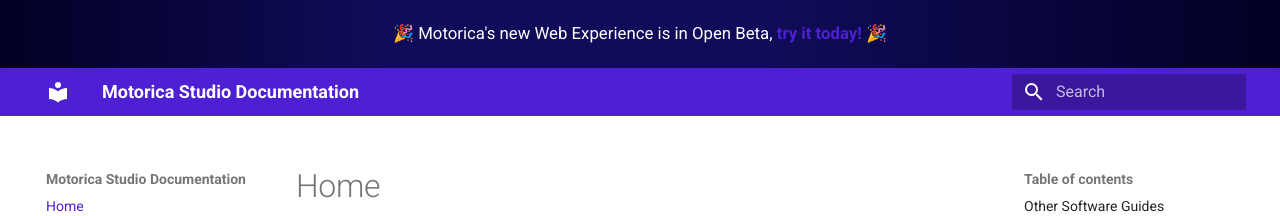
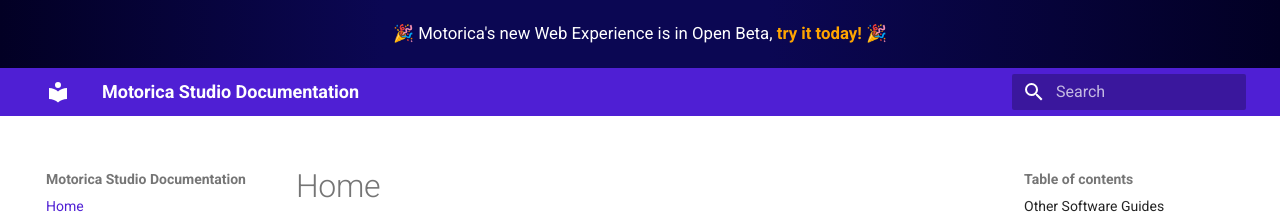
Before and after one commit to MotoricaAI/MoStudioDocs, an MkDocs documentation site: the page built from docs/index.md, in a window 1280 px wide. Shown: the top 216 px of the page. Built offline with MkDocs 1.6.1 and Material for MkDocs 9.7.7, drawn with Linux system fonts in a browser that asks for light colours.

Commit message:
Update announcement CSS

```diff
--- a/docs/stylesheets/extra.css
+++ b/docs/stylesheets/extra.css
@@ -6,5 +6,20 @@
 
 .md-banner {
   background: rgb(2, 0, 36);
-  background: linear-gradient(90deg, rgba(2, 0, 36, 1) 0%, rgba(16, 12, 89, 1) 30%, rgba(16, 12, 89, 1) 60%, rgba(2, 0, 36, 1) 100%);
+  background: linear-gradient(90deg, rgba(2, 0, 36, 1) 0%, rgba(11, 7, 83, 1) 30%, rgba(11, 7, 83, 1) 60%, rgba(2, 0, 36, 1) 100%);
 }
+
+.announcement {
+  text-align: center;
+  padding-top: 0.5em;
+  padding-bottom: 0.5em;
+  font-size: larger;
+
+  a {
+    color: orange;
+  }
+
+  a:hover {
+    color: yellow;
+  }
+}
--- a/overrides/main.html
+++ b/overrides/main.html
@@ -3,10 +3,9 @@
 {% block announce %}
 
 <!-- Custom Banner -->
-<div style="text-align: center; padding-top: 0.5em; padding-bottom: 0.5em; font-size: larger;">
+<div class="announcement">
     <span>🎉 Motorica's new Web Experience is in Open Beta, <strong><a href="https://app.beta.motorica.ai/motion-stage">
-                try
-                it today!</a></strong> 🎉</span>
+                try it today!</a></strong> 🎉</span>
 </div>
 
 {% endblock %}
```
